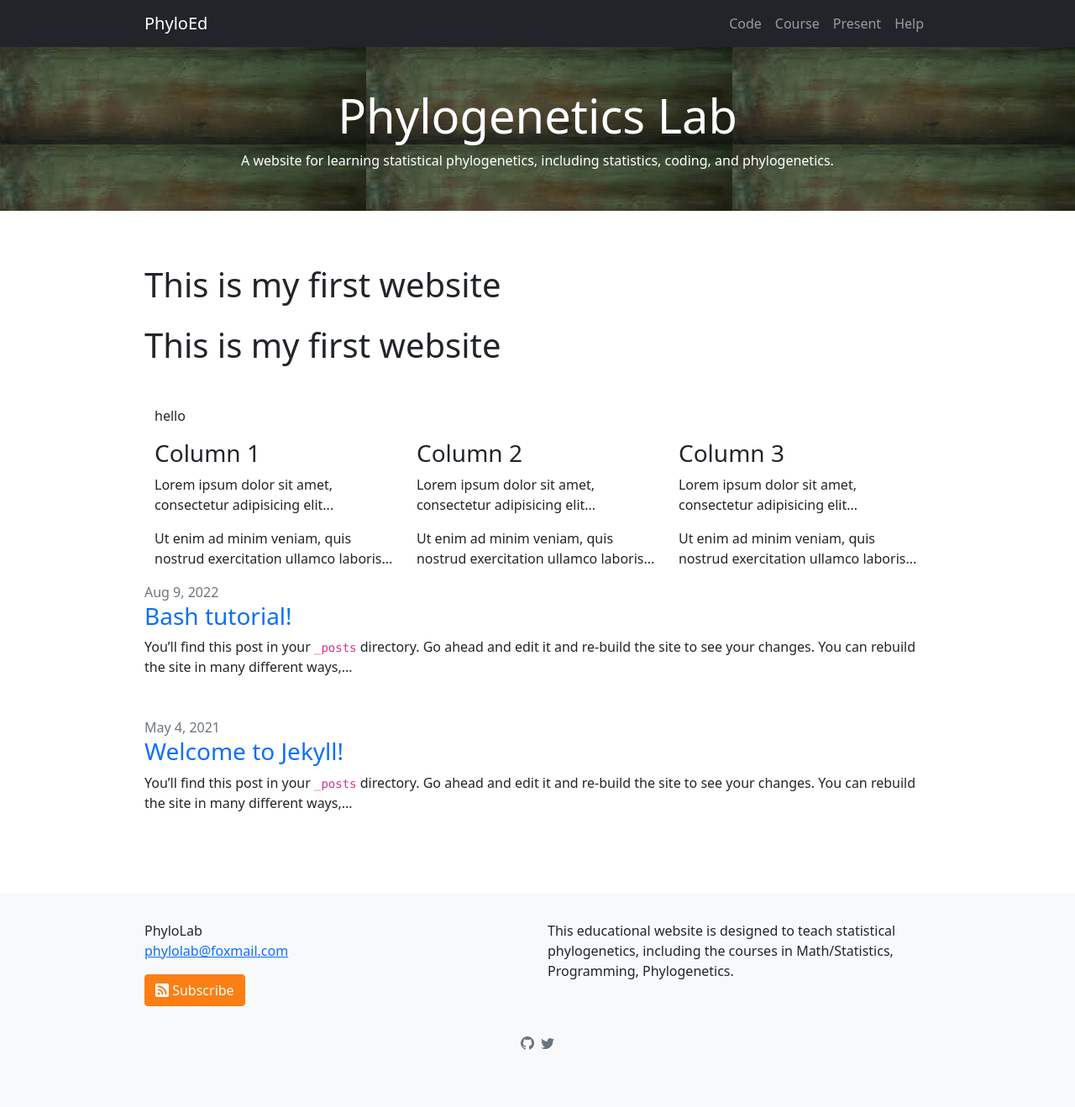
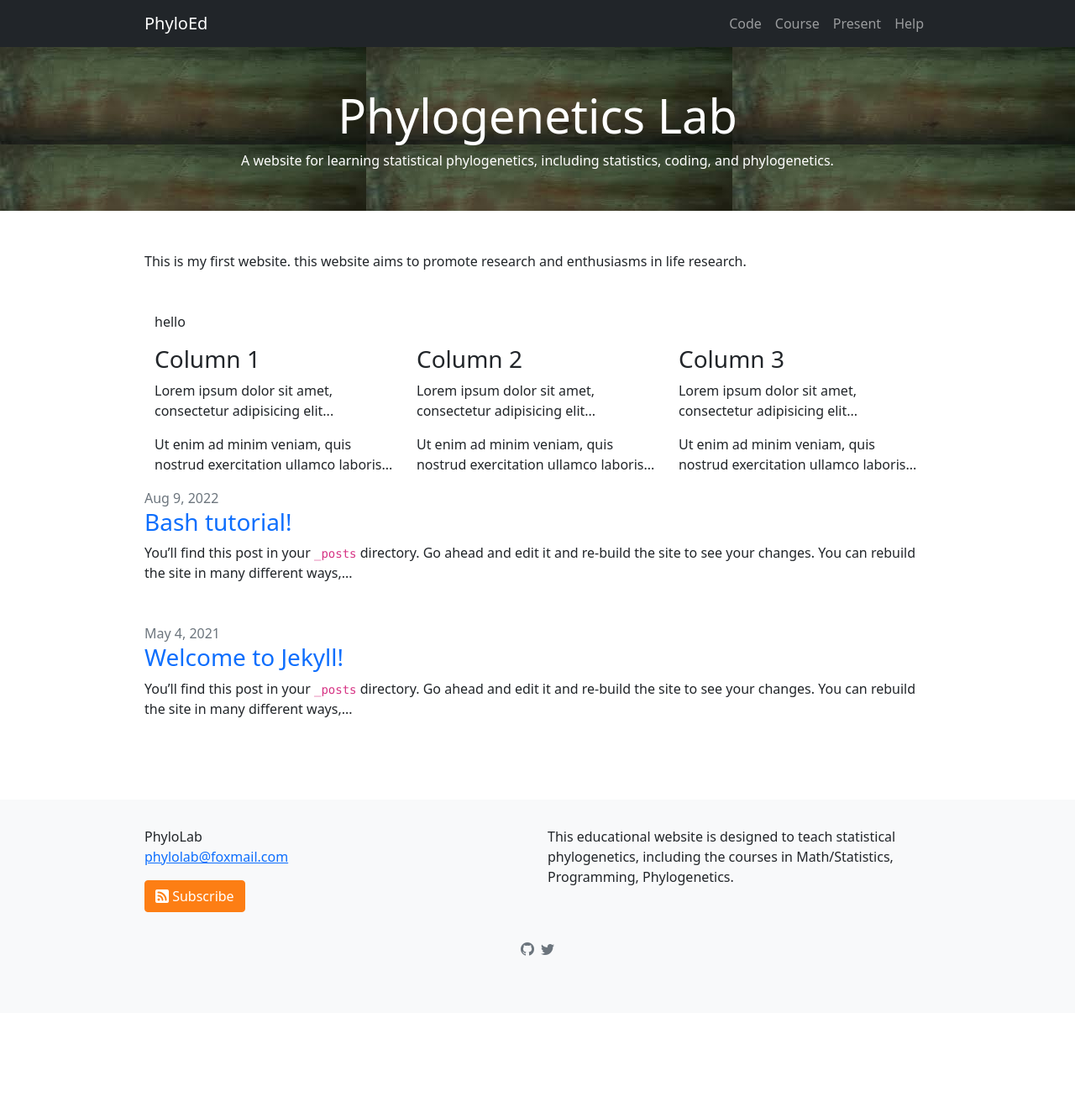
Before and after one commit to lliu1871/PhyEd, a Jekyll site: the page built from index.markdown, in a window 1280 px wide. Shown: the whole page at 84% size. Built offline with Jekyll 4.4.1, drawn with Linux system fonts in a browser that asks for light colours; our own code applies the rules of GitHub Pages for plain Markdown files; after the commit the page ends 1206 px from its top, so only the background shows below that.

Commit message:
Update index.markdown

```diff
--- a/index.markdown
+++ b/index.markdown
@@ -4,7 +4,7 @@
 layout: home
 ---
 
-# This is my first website
+This is my first website. this website aims to promote research and enthusiasms in life research.
 
 <div class="container mt-5">
 
```
